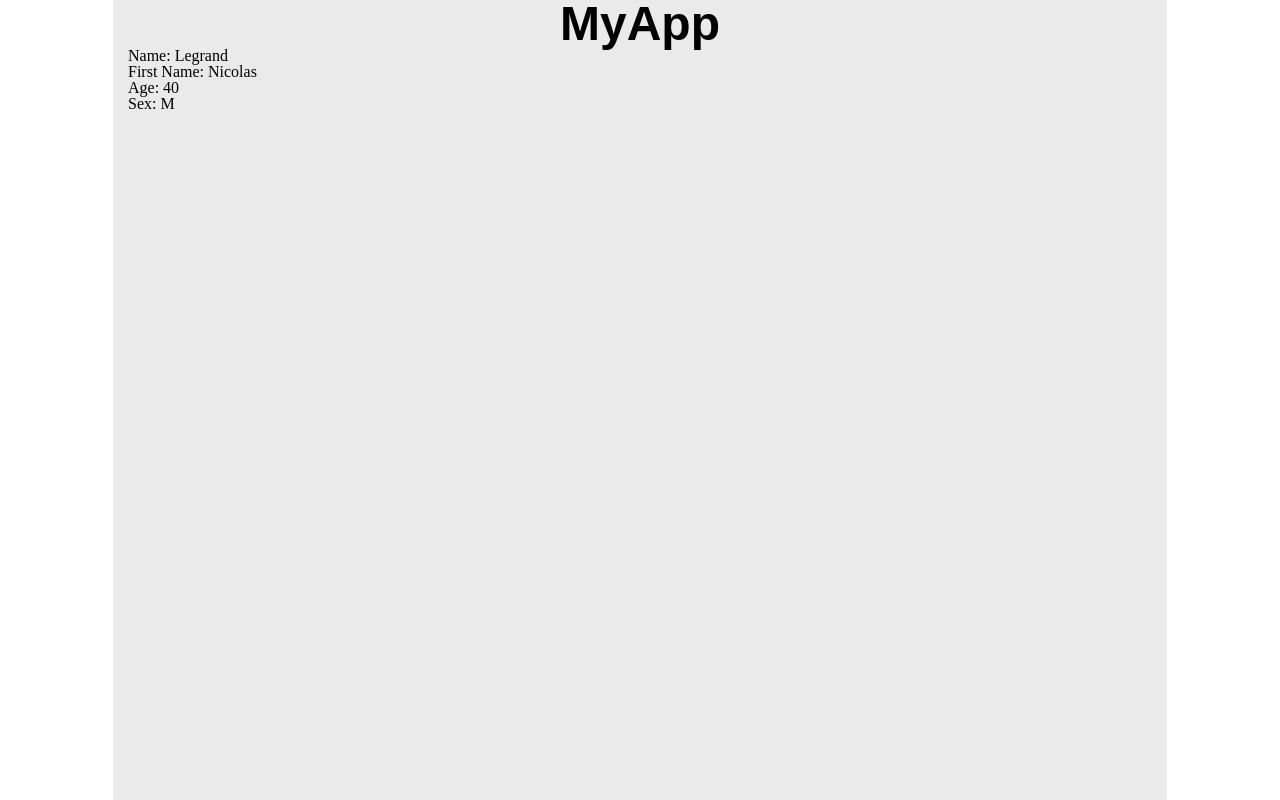
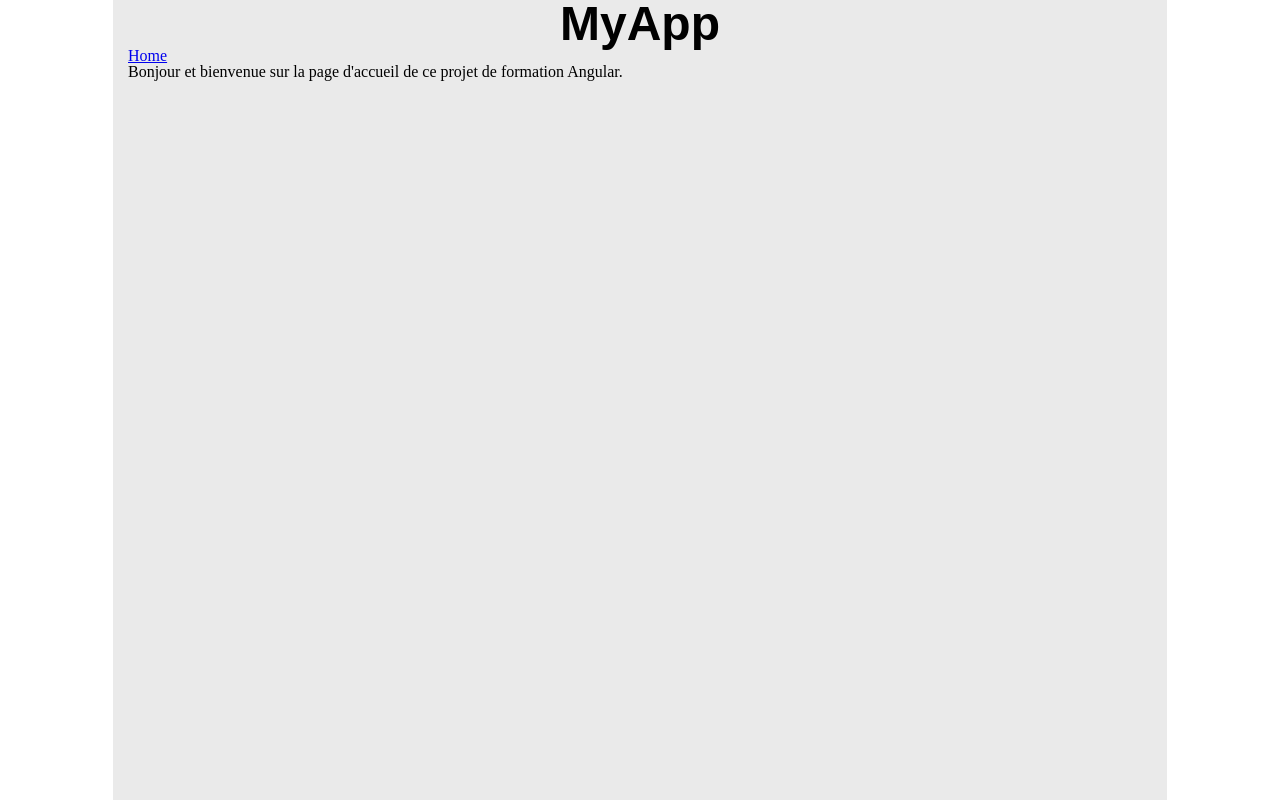
Before and after one commit to thetinyspark/formation_angular_27052027, an Angular app: page /home in a window 1280 px wide. Before the commit this address led to /. Built offline with nearby package versions, Linux system fonts and the light colour scheme.

Commit message:
add TP n°2 + routeroutlet example

```diff
--- a/src/app/app.routes.ts
+++ b/src/app/app.routes.ts
@@ -1,11 +1,12 @@
 import { Routes } from '@angular/router';
+import { HomeComponent } from './home/home.component';
 
 const routeConfig: Routes = [
-  // {
-  //   path: '',
-  //   component: HomeComponent,
-  //   title: 'Home page'
-  // }
+  {
+    path: 'home',
+    component: HomeComponent,
+    title: 'Home page'
+  }
 ];
 
 export default routeConfig;
--- a/src/app/components/app/app.component.html
+++ b/src/app/components/app/app.component.html
@@ -1,5 +1,5 @@
 <main id="mainContent">
     <h1>{{title}}</h1>
-    <app-id-card></app-id-card>
+    <a routerLink="/home">Home</a>
     <router-outlet></router-outlet>
 </main>
--- a/src/app/components/app/app.component.ts
+++ b/src/app/components/app/app.component.ts
@@ -2,11 +2,12 @@ import { Component } from '@angular/core';
 import { CommonModule } from '@angular/common';
 import { RouterOutlet, RouterLink } from '@angular/router';
 import { IdCardComponent } from '../../id-card/id-card.component';
+import { HomeComponent } from '../../home/home.component';
 
 @Component({
   selector: 'app-root',
   standalone: true,
-  imports: [CommonModule, RouterOutlet, RouterLink, IdCardComponent],
+  imports: [CommonModule, RouterOutlet, RouterLink, HomeComponent, IdCardComponent],
   templateUrl: './app.component.html',
   styleUrl: './app.component.css'
 })
--- /dev/null
+++ b/src/app/home/home.component.html
@@ -0,0 +1,3 @@
+<p>
+    Bonjour et bienvenue sur la page d'accueil de ce projet de formation Angular.
+</p>
```
Also changed, not shown: src/app/home/home.component.ts (added, +12 -0 lines), src/app/home/home.component.css (added), 2 other files (tests, documents, lock files or other folders).
